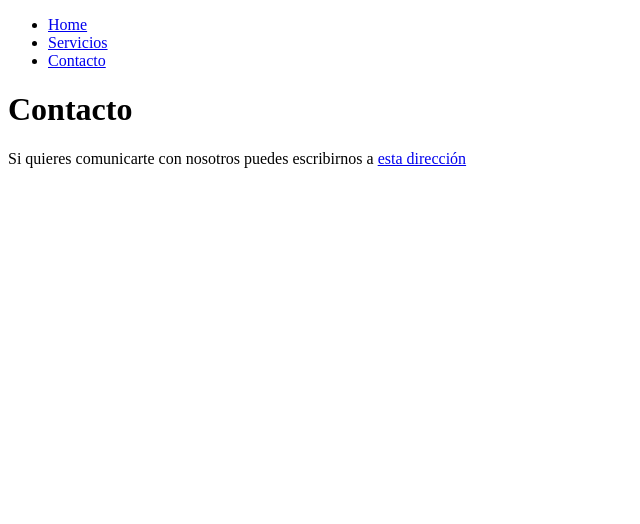
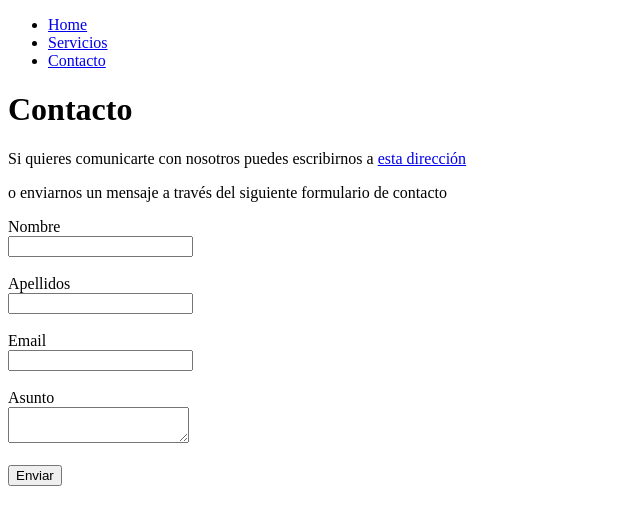
Before and after one commit to javierdarioruizm/Ejercicio_casa_11_Enero, a plain HTML site: page contacto.html in a window 1280 px wide. Shown: the whole page, without its empty margins (0-640 px from the left). Drawn offline with Linux system fonts and the light colour scheme.

Commit message:
Formulario de contacto  insertado

```diff
--- a/contacto.html
+++ b/contacto.html
@@ -23,6 +23,23 @@
         <p>Si quieres comunicarte con nosotros puedes escribirnos a <a href="mailto:info@topdog.com">esta dirección</a>
         </p>
 
+        <p>o enviarnos un mensaje a través del siguiente formulario de contacto</p>
+
+        <div width="400px">
+            <form action="send.html" method="POST" width="300px>
+                <label for=" nombre">Nombre</label><br>
+                <input type="text" id="nombre" name="nombre" required=”required”><br><br>
+                <label for="apellidos">Apellidos</label><br>
+                <input type="text" id="apellidos" name="apellidos" required=”required”><br><br>
+                <label for="email">Email</label><br>
+                <input type="email" id="email" name="email" required=”required”><br><br>
+
+                <label for="asunto">Asunto</label><br>
+                <textarea width="300px" name="texto_asunto" required=”required”></textarea><br><br>
+                <input type="submit" value="Enviar" name="boton_enviar">
+            </form>
+        </div>
+
     </main>
 
 </body>
```
